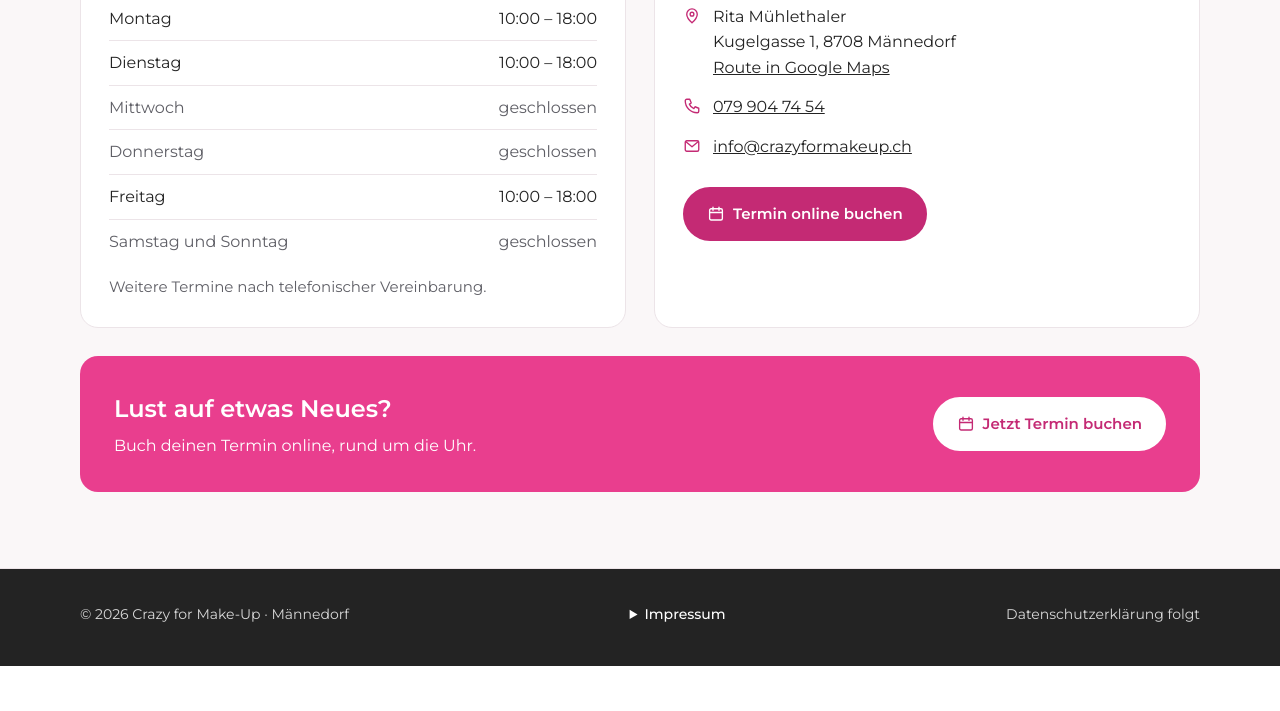
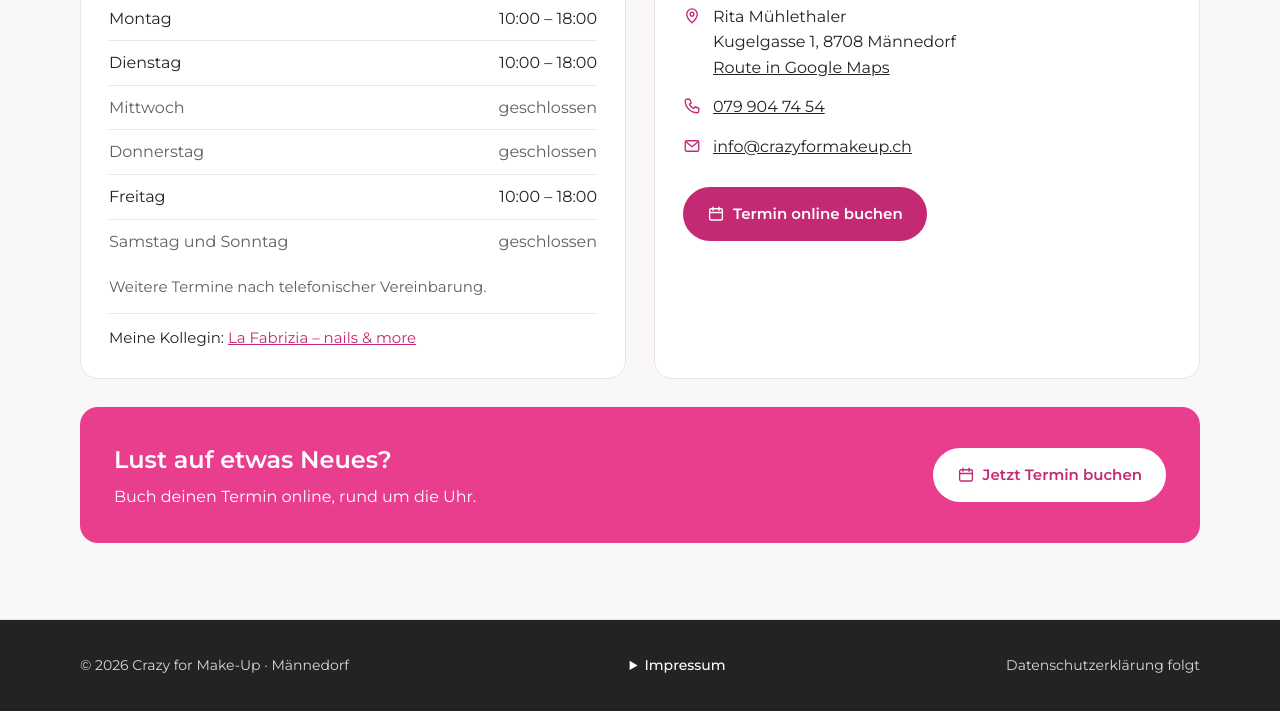
Before and after one commit to zinedinekabrane-pixel/crazyformakeup-entwurf, a plain HTML site: page index.html in a window 1280 px wide. Shown: the part 9997-10708 px from the top of the page. Before the commit the page ends 10663 px from the top, so only its background shows below. Drawn offline with Linux system fonts and the light colour scheme.

Commit message:
Kontakt: Link zur Kollegin La Fabrizia

```diff
--- a/index.html
+++ b/index.html
@@ -373,6 +373,7 @@ footer details p{margin:10px 0 0;line-height:1.55}
         <li class="closed"><span>Samstag und Sonntag</span><span>geschlossen</span></li>
       </ul>
       <p style="margin:0;color:var(--mute);font-size:15px">Weitere Termine nach telefonischer Vereinbarung.</p>
+      <p style="margin:14px 0 0;padding-top:12px;border-top:1px solid var(--line, #e6e0da);font-size:15px">Meine Kollegin: <a href="https://lafabrizianailsnmore.com" target="_blank" rel="noopener">La Fabrizia – nails &amp; more</a></p>
     </div>
     <div class="card">
       <h3>Crazy for Make-Up</h3>
```
